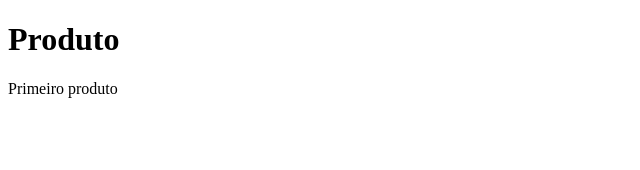
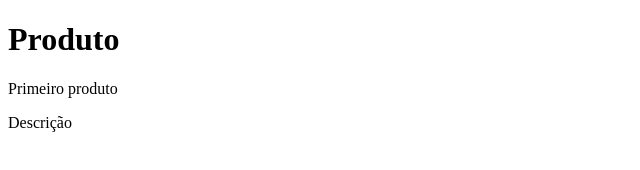
Before and after one commit to notnotch39/pull-request, a plain HTML site: page produto.html in a window 1280 px wide. Shown: the full height of the page, 0-640 px from the left. Drawn offline with Linux system fonts and the light colour scheme.

Commit message:
Adicionar descrição produto

```diff
--- a/produto.html
+++ b/produto.html
@@ -8,5 +8,6 @@
 <body>
   <h1>Produto</h1>
   <p>Primeiro produto</p>
+  <p>Descrição</p>
 </body>
 </html>
```
